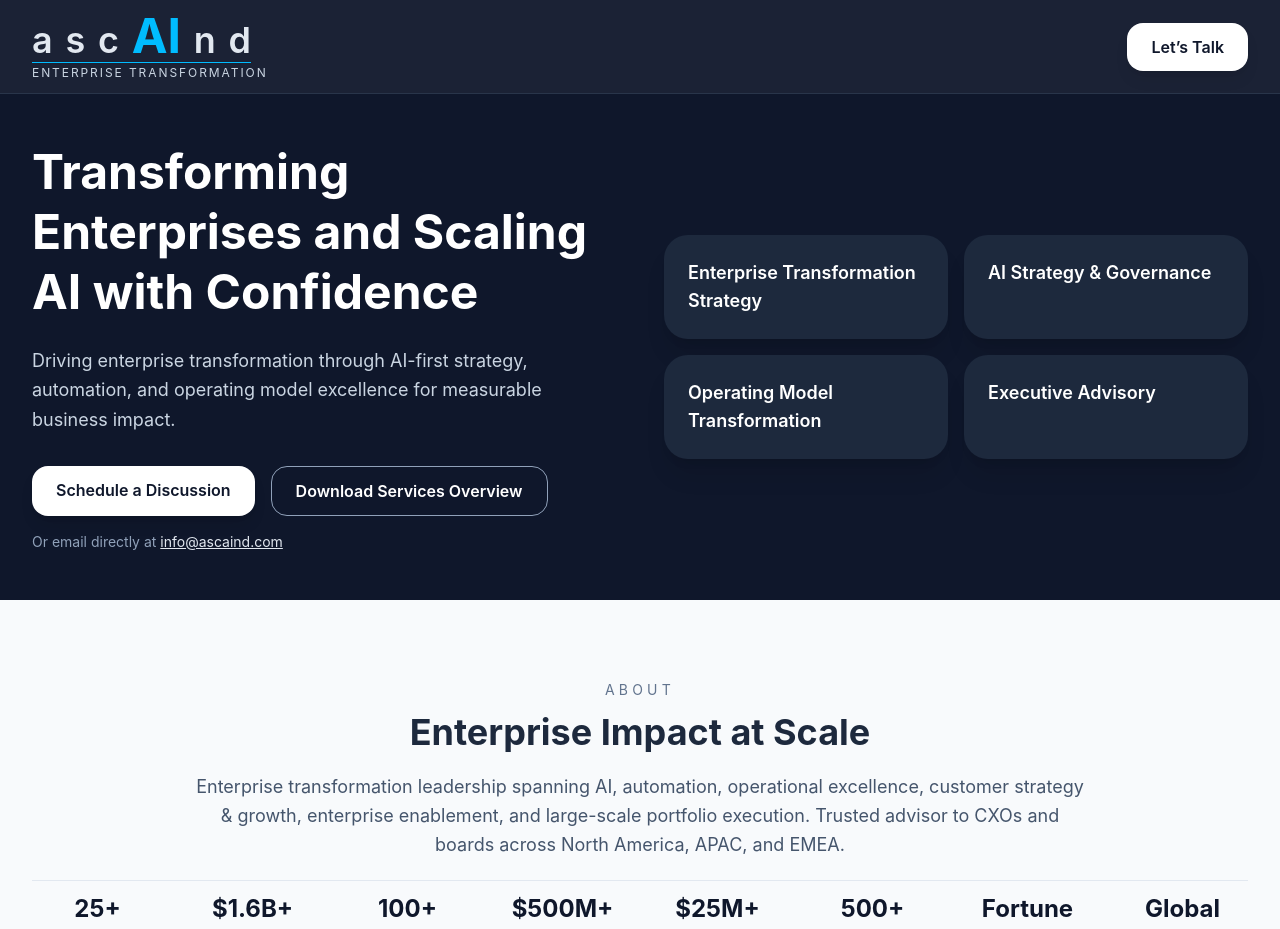
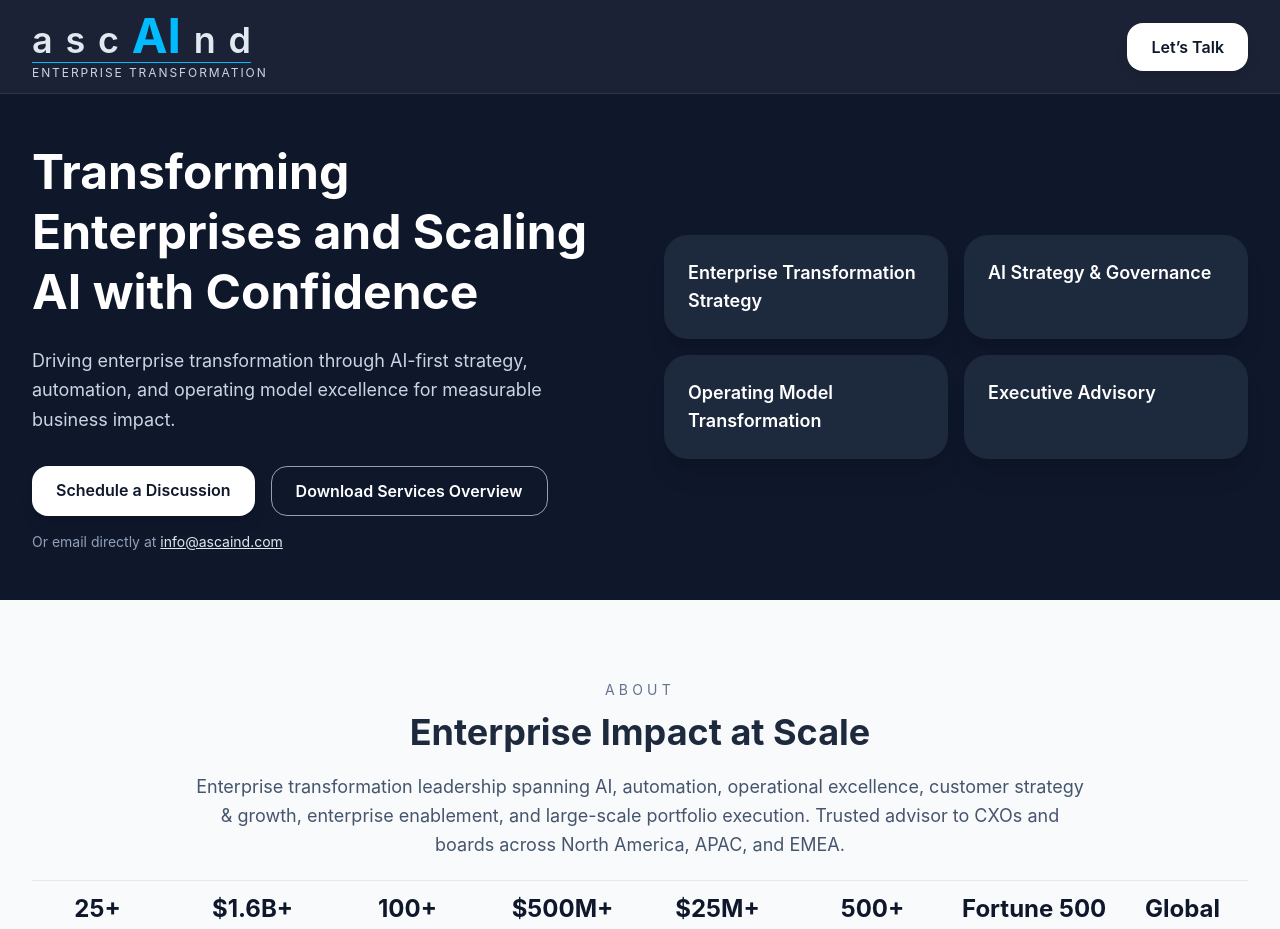
Before and after one commit to ysuneja06/my-ai-website, a React (Vite) app: page / in a window 1280 px wide. Shown: the top 929 px of the page. Built offline with nearby package versions, Linux system fonts and the light colour scheme.

Commit message:
Revenue Metric Font Adjust

```diff
--- a/src/App.jsx
+++ b/src/App.jsx
@@ -179,7 +179,7 @@ export default function AdvisoryWebsite() {
             ["Global", "Delivery Leadership"],
           ].map(([value, label]) => (
             <div key={`${value}-${label}`}>
-              <div className="text-2xl md:text-2xl font-bold text-slate-900">
+            <div className="text-2xl md:text-2xl font-bold text-slate-900 whitespace-nowrap">
                 {value}
               </div>
               <div className="text-sm text-slate-500 mt-2 leading-snug">
```
